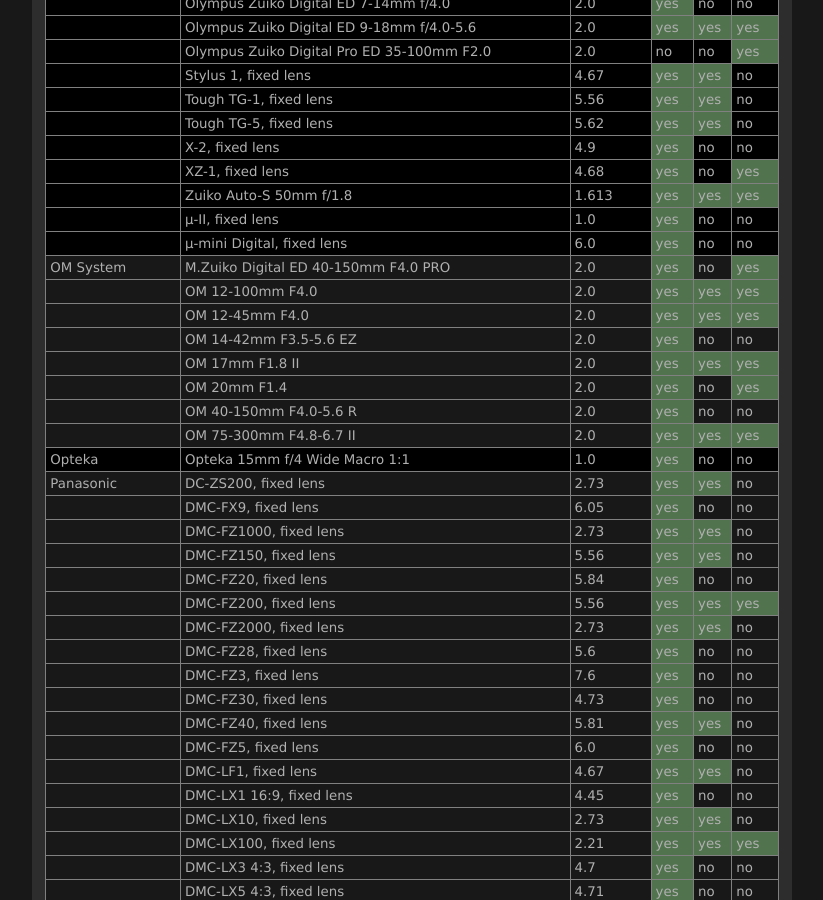
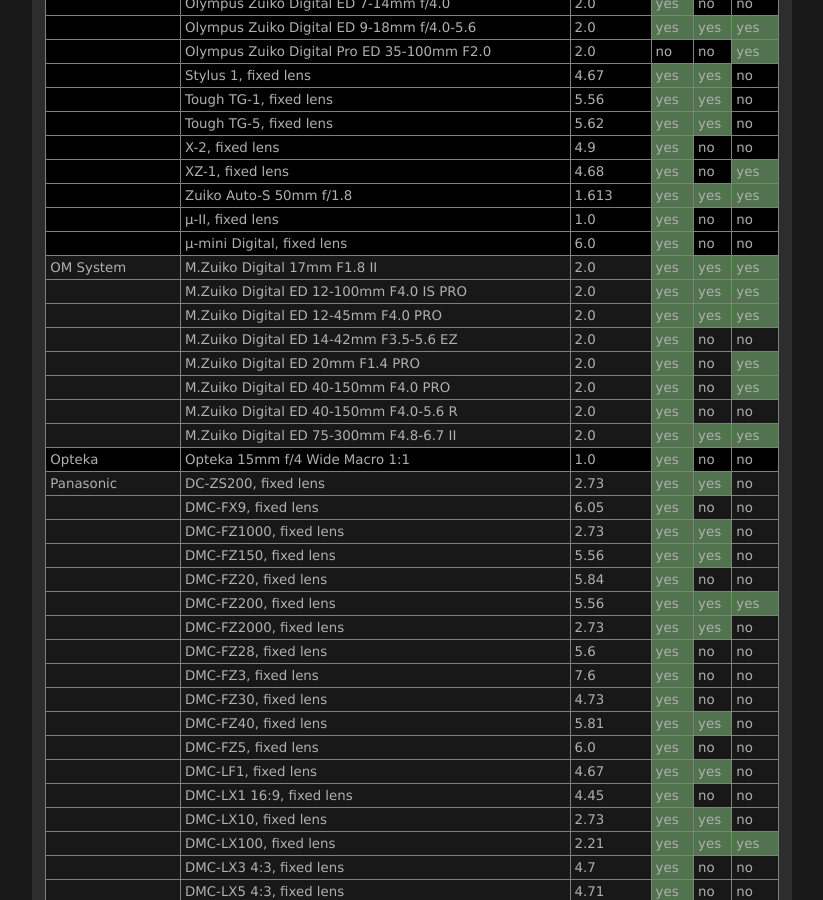
Before and after one commit to lensfun/lensfun.github.io, a Jekyll site: the page built from _posts/lenslist/2999-12-31-Lenslist-master.md, in a window 1280 px wide and 900 px high, scrolled down 20197 px. Shown: the whole window, without its empty margins (284-1107 px from the left). Built offline with Jekyll 4.4.1, drawn with Linux system fonts in a browser that asks for light colours.

Commit message:
Update master lens list from GitHub Actions

```diff
--- a/_posts/lenslist/2999-12-31-Lenslist-master.md
+++ b/_posts/lenslist/2999-12-31-Lenslist-master.md
@@ -831,14 +831,14 @@ This list was generated on 2026-10-28 from current Lensfun sources. Your Lensfun
 <tr class="lenslist-bg1"><td></td><td>Zuiko Auto-S 50mm f/1.8</td><td>1.613</td><td class="lenslist-highlight lenslist-check">yes</td><td class="lenslist-highlight lenslist-check">yes</td><td class="lenslist-highlight lenslist-check">yes</td></tr>
 <tr class="lenslist-bg1"><td></td><td>µ-II, fixed lens</td><td>1.0</td><td class="lenslist-highlight lenslist-check">yes</td><td class="lenslist-check">no</td><td class="lenslist-check">no</td></tr>
 <tr class="lenslist-bg1"><td></td><td>µ-mini Digital, fixed lens</td><td>6.0</td><td class="lenslist-highlight lenslist-check">yes</td><td class="lenslist-check">no</td><td class="lenslist-check">no</td></tr>
-<tr class="lenslist-bg2"><td>OM System</td><td>M.Zuiko Digital ED 40-150mm F4.0 PRO</td><td>2.0</td><td class="lenslist-highlight lenslist-check">yes</td><td class="lenslist-check">no</td><td class="lenslist-highlight lenslist-check">yes</td></tr>
-<tr class="lenslist-bg2"><td></td><td>OM 12-100mm F4.0</td><td>2.0</td><td class="lenslist-highlight lenslist-check">yes</td><td class="lenslist-highlight lenslist-check">yes</td><td class="lenslist-highlight lenslist-check">yes</td></tr>
-<tr class="lenslist-bg2"><td></td><td>OM 12-45mm F4.0</td><td>2.0</td><td class="lenslist-highlight lenslist-check">yes</td><td class="lenslist-highlight lenslist-check">yes</td><td class="lenslist-highlight lenslist-check">yes</td></tr>
-<tr class="lenslist-bg2"><td></td><td>OM 14-42mm F3.5-5.6 EZ</td><td>2.0</td><td class="lenslist-highlight lenslist-check">yes</td><td class="lenslist-check">no</td><td class="lenslist-check">no</td></tr>
-<tr class="lenslist-bg2"><td></td><td>OM 17mm F1.8 II</td><td>2.0</td><td class="lenslist-highlight lenslist-check">yes</td><td class="lenslist-highlight lenslist-check">yes</td><td class="lenslist-highlight lenslist-check">yes</td></tr>
-<tr class="lenslist-bg2"><td></td><td>OM 20mm F1.4</td><td>2.0</td><td class="lenslist-highlight lenslist-check">yes</td><td class="lenslist-check">no</td><td class="lenslist-highlight lenslist-check">yes</td></tr>
-<tr class="lenslist-bg2"><td></td><td>OM 40-150mm F4.0-5.6 R</td><td>2.0</td><td class="lenslist-highlight lenslist-check">yes</td><td class="lenslist-check">no</td><td class="lenslist-check">no</td></tr>
-<tr class="lenslist-bg2"><td></td><td>OM 75-300mm F4.8-6.7 II</td><td>2.0</td><td class="lenslist-highlight lenslist-check">yes</td><td class="lenslist-highlight lenslist-check">yes</td><td class="lenslist-highlight lenslist-check">yes</td></tr>
+<tr class="lenslist-bg2"><td>OM System</td><td>M.Zuiko Digital 17mm F1.8 II</td><td>2.0</td><td class="lenslist-highlight lenslist-check">yes</td><td class="lenslist-highlight lenslist-check">yes</td><td class="lenslist-highlight lenslist-check">yes</td></tr>
+<tr class="lenslist-bg2"><td></td><td>M.Zuiko Digital ED 12-100mm F4.0 IS PRO</td><td>2.0</td><td class="lenslist-highlight lenslist-check">yes</td><td class="lenslist-highlight lenslist-check">yes</td><td class="lenslist-highlight lenslist-check">yes</td></tr>
+<tr class="lenslist-bg2"><td></td><td>M.Zuiko Digital ED 12-45mm F4.0 PRO</td><td>2.0</td><td class="lenslist-highlight lenslist-check">yes</td><td class="lenslist-highlight lenslist-check">yes</td><td class="lenslist-highlight lenslist-check">yes</td></tr>
+<tr class="lenslist-bg2"><td></td><td>M.Zuiko Digital ED 14-42mm F3.5-5.6 EZ</td><td>2.0</td><td class="lenslist-highlight lenslist-check">yes</td><td class="lenslist-check">no</td><td class="lenslist-check">no</td></tr>
+<tr class="lenslist-bg2"><td></td><td>M.Zuiko Digital ED 20mm F1.4 PRO</td><td>2.0</td><td class="lenslist-highlight lenslist-check">yes</td><td class="lenslist-check">no</td><td class="lenslist-highlight lenslist-check">yes</td></tr>
+<tr class="lenslist-bg2"><td></td><td>M.Zuiko Digital ED 40-150mm F4.0 PRO</td><td>2.0</td><td class="lenslist-highlight lenslist-check">yes</td><td class="lenslist-check">no</td><td class="lenslist-highlight lenslist-check">yes</td></tr>
+<tr class="lenslist-bg2"><td></td><td>M.Zuiko Digital ED 40-150mm F4.0-5.6 R</td><td>2.0</td><td class="lenslist-highlight lenslist-check">yes</td><td class="lenslist-check">no</td><td class="lenslist-check">no</td></tr>
+<tr class="lenslist-bg2"><td></td><td>M.Zuiko Digital ED 75-300mm F4.8-6.7 II</td><td>2.0</td><td class="lenslist-highlight lenslist-check">yes</td><td class="lenslist-highlight lenslist-check">yes</td><td class="lenslist-highlight lenslist-check">yes</td></tr>
 <tr class="lenslist-bg1"><td>Opteka</td><td>Opteka 15mm f/4 Wide Macro 1:1</td><td>1.0</td><td class="lenslist-highlight lenslist-check">yes</td><td class="lenslist-check">no</td><td class="lenslist-check">no</td></tr>
 <tr class="lenslist-bg2"><td>Panasonic</td><td>DC-ZS200, fixed lens</td><td>2.73</td><td class="lenslist-highlight lenslist-check">yes</td><td class="lenslist-highlight lenslist-check">yes</td><td class="lenslist-check">no</td></tr>
 <tr class="lenslist-bg2"><td></td><td>DMC-FX9, fixed lens</td><td>6.05</td><td class="lenslist-highlight lenslist-check">yes</td><td class="lenslist-check">no</td><td class="lenslist-check">no</td></tr>
```
